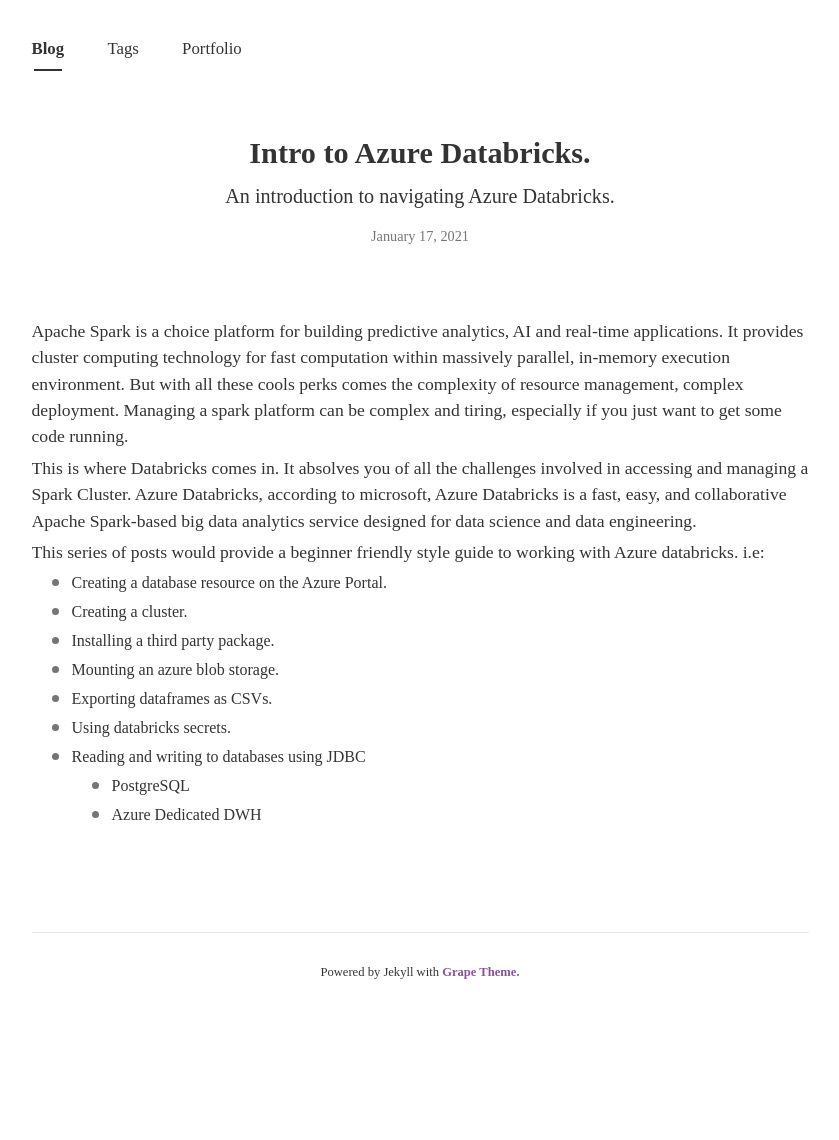
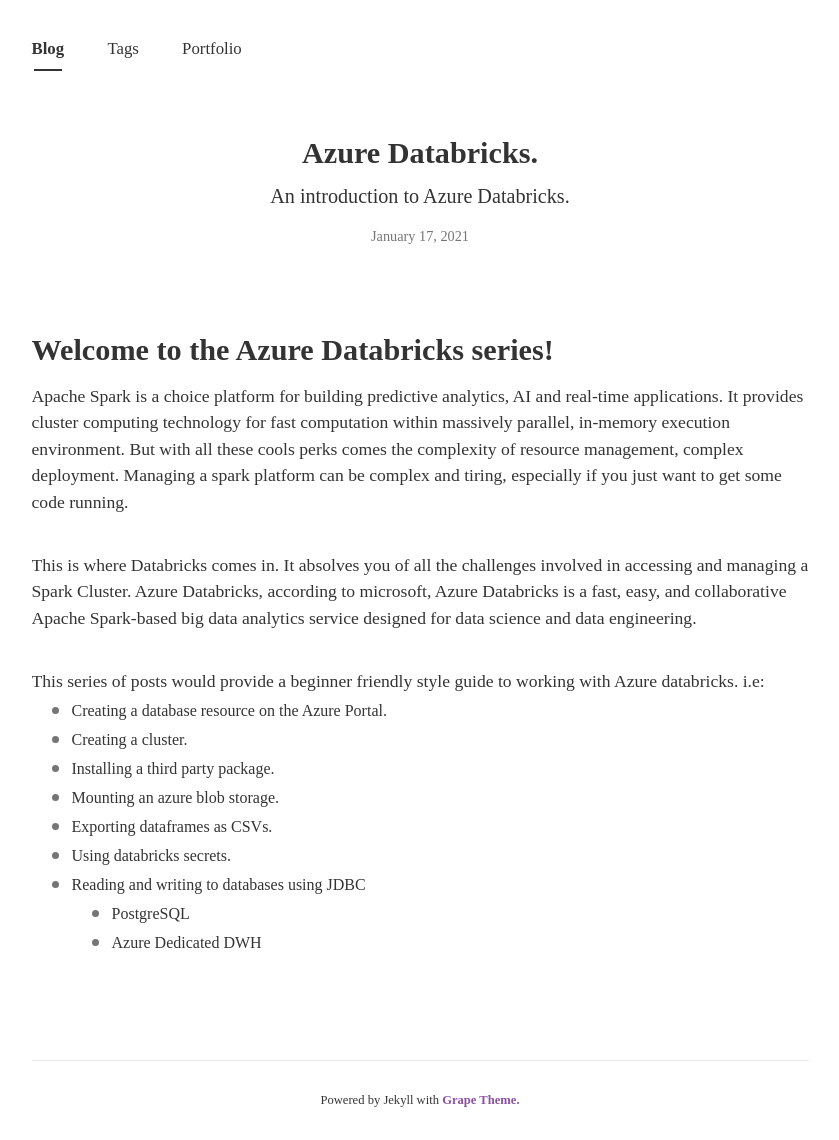
Before and after one commit to cliffordEmmanuel/cliffordEmmanuel.github.io, a Jekyll site: the page built from _posts/2021-01-17-databricks_intro.md, in a window 1280 px wide. Shown: the whole page, without its empty margins (220-1059 px from the left). Built offline with Jekyll 4.4.1, drawn with Linux system fonts in a browser that asks for light colours; nearby versions of some CDN libraries; some web fonts are replaced; before the commit the page ends 1012 px from its top, so only the background shows below that.

Commit message:
updates the databricks blog post

```diff
--- a/_posts/2021-01-17-databricks_intro.md
+++ b/_posts/2021-01-17-databricks_intro.md
@@ -1,17 +1,21 @@
 ---
 layout: post
-title: Intro to Azure Databricks.
-subtitle :  An introduction to navigating Azure Databricks.
+title: Azure Databricks.
+subtitle :  An introduction to Azure Databricks.
 tags: [ Azure, Databricks]
 author: Clifford
 comments : True
 ---
 
+# Welcome to the Azure Databricks series!
 
 Apache Spark is a choice platform for building predictive analytics, AI and real-time applications. It provides cluster computing technology for fast computation within massively parallel, in-memory execution environment. But with all these cools perks comes the complexity of resource management, complex deployment. Managing a spark platform can be complex and tiring, especially if you just want to get some code running.
 
+<br>
 
 This is where Databricks comes in. It absolves you of all the challenges involved in accessing and managing a Spark Cluster. Azure Databricks, according to microsoft, Azure Databricks is a fast, easy, and collaborative Apache Spark-based big data analytics service designed for data science and data engineering.
+
+<br>
 
 
 This series of posts would provide a beginner friendly style guide to working with Azure databricks. i.e:
```
